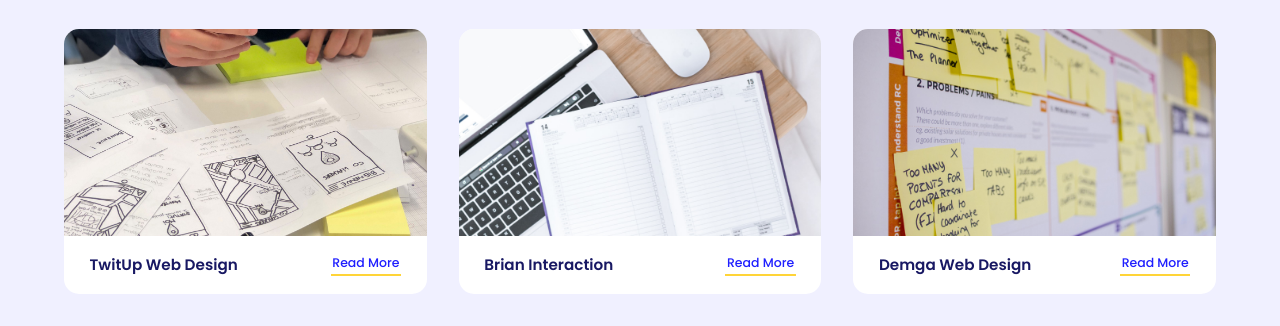
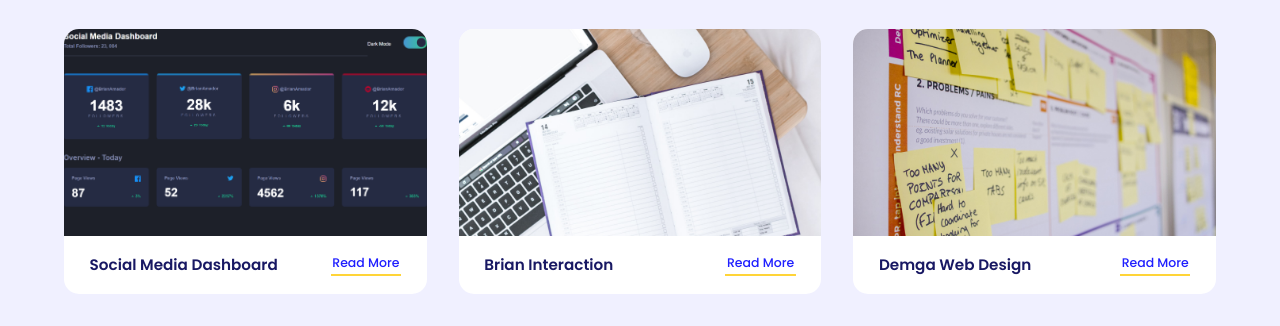
Before and after one commit to bryaaaamador/bryaaaamador.github.io, a plain HTML site: page index.html in a window 1280 px wide. Shown: the part 3866-4192 px from the top of the page. Drawn offline with nearby package versions, Linux system fonts and the light colour scheme.

Commit message:
Proyecto 4 react finish

```diff
--- a/index.html
+++ b/index.html
@@ -578,7 +578,7 @@
                         <img class="showImage inter" src="assent/proyect1.PNG">
                         <img src="assent/proyect2.PNG">
                         <img src="assent/proyect3.PNG">
-                        <img src="assent/port4.png">
+                        <img src="assent/proyect4.PNG">
                         <img src="assent/port5.png">
                         <img src="assent/port6.jpg">
                     </div>
@@ -659,18 +659,18 @@
 
                     <div class="mix prt-card web">
                         <div class="prt-image">
-                            <img src="./assent/port4.png">
+                            <img src="./assent/proyect4.PNG">
                             <div class="prt-overlay">
                                 <span class="prt-icon zoom-icon" style="--i: 0s">
                                     <i class="uil uil-search-plus"></i>
                                 </span>
-                                <a href="#" target="_blank" class="prt-icon" style="--i: 0.15s">
+                                <a href="https://bryaaaamador.github.io/Social-Media-Dashboard/" target="_blank" class="prt-icon" style="--i: 0.15s">
                                     <i class="uil uil-link-h"></i>
                                 </a>
                             </div>
                         </div>
                         <div class="prt-desc">
-                            <h3>TwitUp web design</h3>
+                            <h3>Social Media Dashboard</h3>
                             <div class="btn secondary-btn sm">Read More</div>
                         </div>
                     </div>
```
Also changed, not shown: assent/proyect4.PNG (added).
